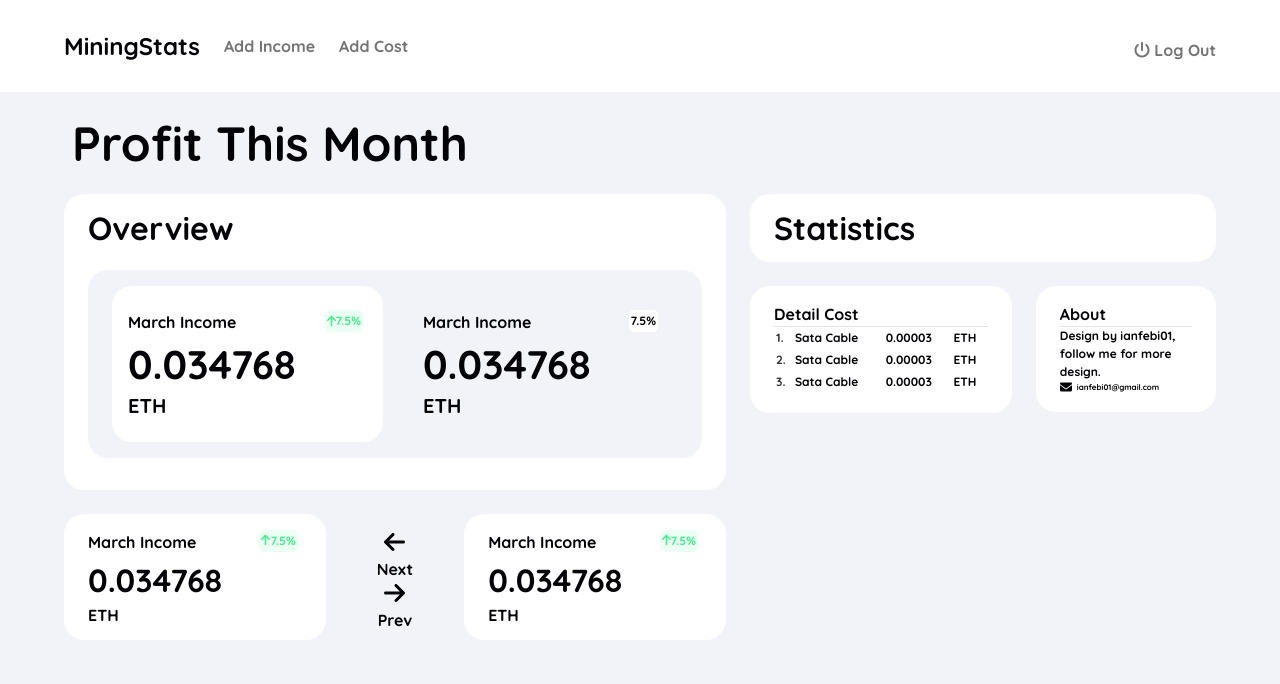
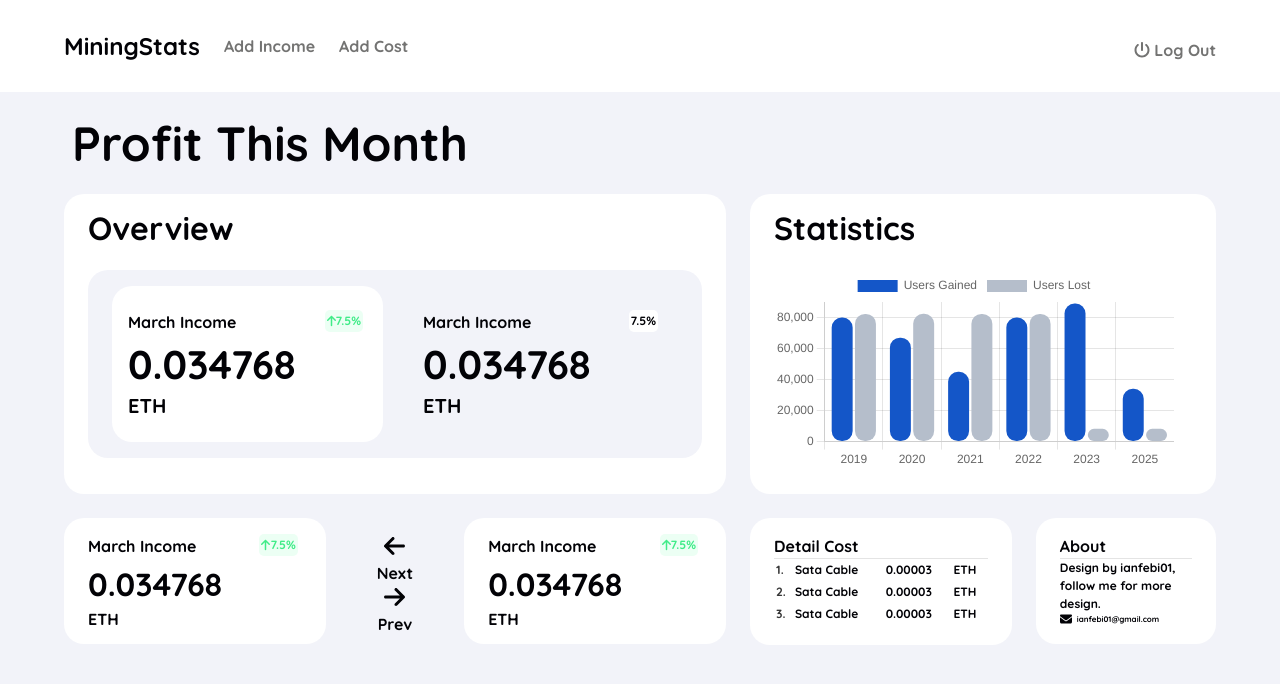
Before and after one commit to ianfebi01/mining-stats, a React (Create React App) app: page / in a window 1280 px wide. Shown: the top 684 px of the page. Built offline with nearby package versions, Linux system fonts and the light colour scheme.

Commit message:
add statistics

```diff
--- a/package.json
+++ b/package.json
@@ -13,8 +13,11 @@
     "@testing-library/user-event": "^13.5.0",
     "axios": "^0.26.1",
     "bulma": "^0.9.3",
+    "chart.js": "^3.7.1",
+    "faker": "^6.6.6",
     "node-sass": "^7.0.1",
     "react": "^18.0.0",
+    "react-chartjs-2": "^4.1.0",
     "react-dom": "^18.0.0",
     "react-router-dom": "^6.3.0",
     "react-scripts": "5.0.1",
--- a/src/App.js
+++ b/src/App.js
@@ -7,9 +7,32 @@ import {
   faArrowRight,
   faEnvelope,
 } from '@fortawesome/free-solid-svg-icons';
-import { faInstagram } from '@fortawesome/free-brands-svg-icons';
+import { Bar } from 'react-chartjs-2';
+import BarChart from './components/BarChart';
+import { useState } from 'react';
+import { UserData } from './Data';
 
 function App() {
+  const [userData, setUserData] = useState({
+    labels: UserData.map((data) => data.year),
+    datasets: [
+      {
+        label: 'Users Gained',
+        data: UserData.map((data) => data.userGain),
+        backgroundColor: ['#1456C8'],
+        borderRadius: 10,
+        borderSkipped: false,
+      },
+      {
+        label: 'Users Lost',
+        data: UserData.map((data) => data.userLost),
+        backgroundColor: ['#B5BECB'],
+        borderRadius: 10,
+        borderSkipped: false,
+      },
+    ],
+  });
+
   return (
     <div>
       {/* NAVBAR */}
@@ -205,9 +228,20 @@ function App() {
             {/* Statistics */}
             <div className="columns">
               <div className="column">
-                <section className="hero round-corner has-background-white is-medium">
+                <section className="hero round-corner has-background-white is-medium statistics">
                   <div className="hero-body py-4 px-5">
                     <h1 className="title has-text-primary">Statistics</h1>
+                    <div className="bar-chart">
+                      <BarChart
+                        chartData={userData}
+                        chartOption={{
+                          title: {
+                            display: true,
+                            text: 'gg',
+                          },
+                        }}
+                      />
+                    </div>
                   </div>
                 </section>
               </div>
--- /dev/null
+++ b/src/Data.js
@@ -0,0 +1,38 @@
+export const UserData = [
+  {
+    id: 1,
+    year: 2019,
+    userGain: 80000,
+    userLost: 82342,
+  },
+  {
+    id: 2,
+    year: 2020,
+    userGain: 67000,
+    userLost: 82353,
+  },
+  {
+    id: 3,
+    year: 2021,
+    userGain: 45000,
+    userLost: 82333,
+  },
+  {
+    id: 4,
+    year: 2022,
+    userGain: 80000,
+    userLost: 82342,
+  },
+  {
+    id: 5,
+    year: 2023,
+    userGain: 89000,
+    userLost: 8234,
+  },
+  {
+    id: 6,
+    year: 2025,
+    userGain: 34000,
+    userLost: 8234,
+  },
+];
--- /dev/null
+++ b/src/components/BarChart.js
@@ -0,0 +1,13 @@
+import React from 'react';
+import { Bar } from 'react-chartjs-2';
+import { Chart as ChartJS } from 'chart.js/auto';
+
+export const BarChart = ({ chartData, chartOption }) => {
+  return (
+    <div>
+      <Bar data={chartData} options={chartOption} />
+    </div>
+  );
+};
+
+export default BarChart;
--- a/src/index.js
+++ b/src/index.js
@@ -1,6 +1,7 @@
 import React from 'react';
 import ReactDOM from 'react-dom/client';
 import App from './App';
+import BarChart from './components/BarChart';
 import './main.scss';
 
 const root = ReactDOM.createRoot(document.getElementById('root'));
--- a/src/main.scss
+++ b/src/main.scss
@@ -26,7 +26,7 @@ $table-cell-padding: 2px;
 }
 
 .overview {
-  min-height: 291px;
+  min-height: 300px;
 }
 .income {
   height: 150px;
@@ -68,7 +68,7 @@ $table-cell-padding: 2px;
 }
 
 .statistics {
-  height: 291px;
+  min-height: 300px;
 }
 
 .title-underline {
@@ -97,6 +97,10 @@ $table-cell-padding: 2px;
   min-height: 126px;
 }
 
+.bar-chart {
+  width: 400px;
+}
+
 // $grey-dark: $brown;
 // $grey-light: $beige-light;
 // $primary: $purple;
```
Also changed, not shown: 1 other file (tests, documents, lock files or other folders).
